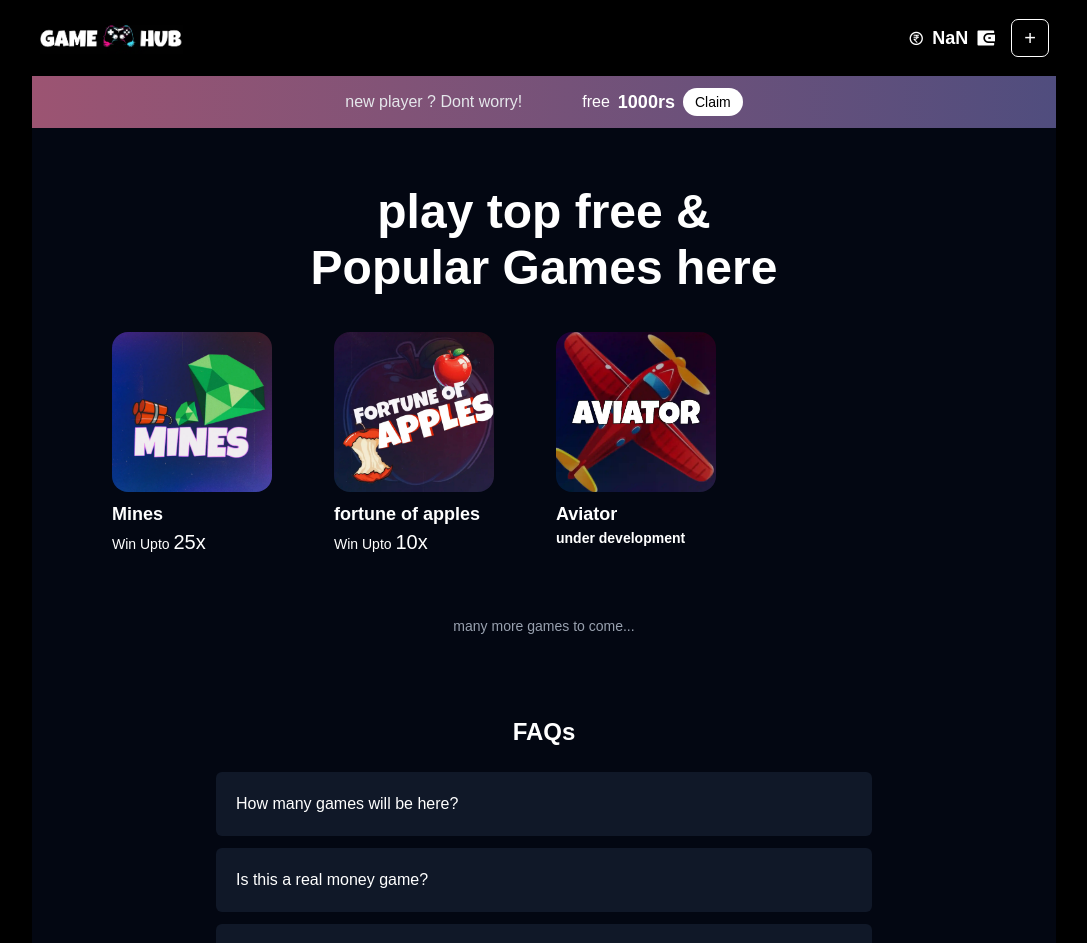
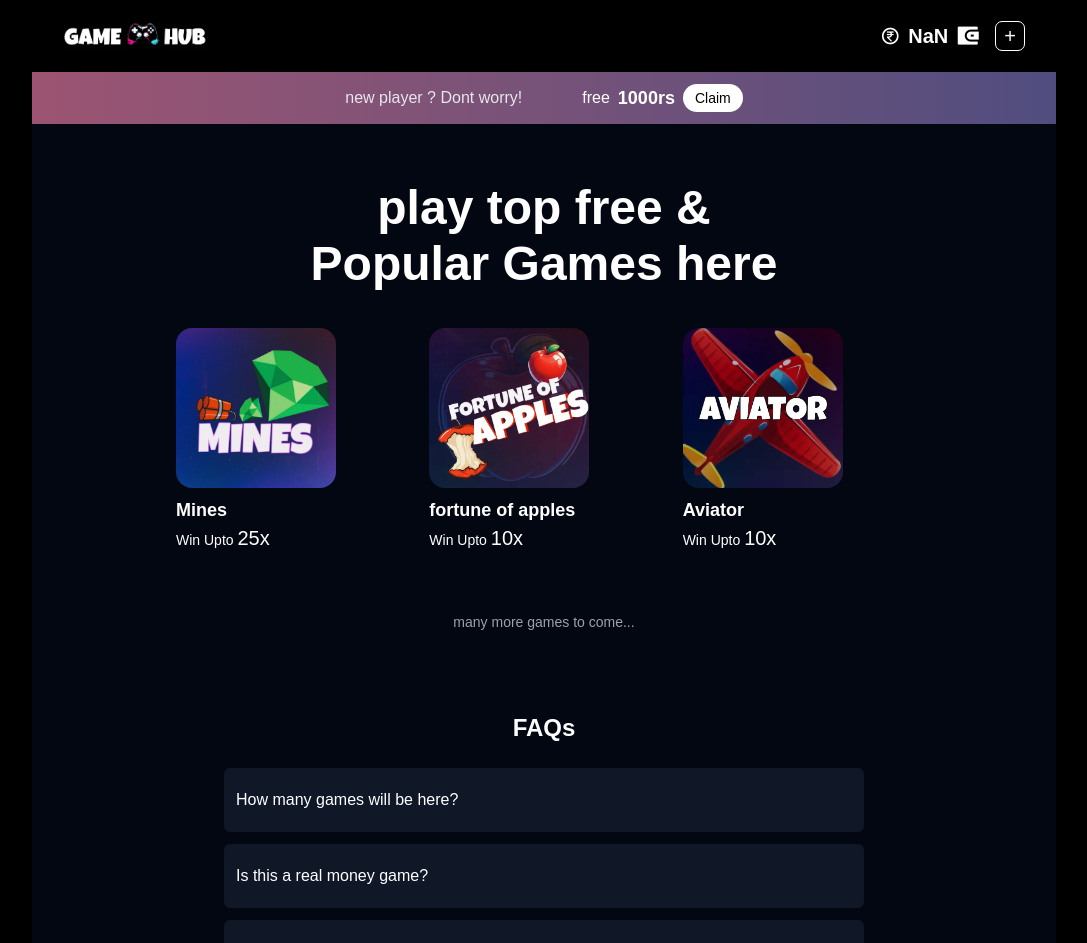
Before and after one commit to tech-Rajiv/gamehub, a React (Vite) app: page /#/ in a window 1280 px wide. Shown: the top 943 px of the page, without its empty margins (96-1183 px from the left). Built offline with nearby package versions, Linux system fonts and the light colour scheme; a web font is replaced by a local one.

Commit message:
fixed aligmnent og game container

```diff
--- a/src/components/Accordian.jsx
+++ b/src/components/Accordian.jsx
@@ -53,10 +53,10 @@ function Accordion() {
   };
 
   return (
-    <div className="max-w-2xl mx-auto mt-10 px-2 py-10">
+    <div className="max-w-2xl mx-auto mt-10 px-4 py-10">
       <h2 className="text-2xl font-semibold mb-6 text-center">FAQs</h2>
       {faqData.map((item, index) => (
-        <div key={index} className="bg-gray-900 rounded-md py-5 px-5 mb-3">
+        <div key={index} className="bg-gray-900 rounded-md py-5 px-3 mb-3">
           <div
             className="cursor-pointer font-medium"
             onClick={() => toggle(index)}
--- a/src/components/Catagory.jsx
+++ b/src/components/Catagory.jsx
@@ -6,8 +6,8 @@ import aviator from "../assets/aviator.webp"
 
 function Catagory() {
   return (
-    <div className="allGamesHere">
-      <div className="w-full h-full px-5 sm:px-20 grid grid-cols-2 sm:grid-cols-4 justify-center gap-6">
+    <div className="allGamesHere max-w-4xl mx-auto">
+      <div className=" w-full h-full px-5 sm:px-20 grid grid-cols-2 sm:grid-cols-3 justify-center gap-6">
 
         <NavLink
           to={"/mines"}
@@ -46,8 +46,8 @@ function Catagory() {
           </div>
           <div className="font-semibold text-lg">
          Aviator
-            <div className="text-sm font-base">
-              under development
+            <div className="text-sm font-normal">
+             Win Upto <span className="text-xl">10x</span>
             </div>
           </div>
         </NavLink>
--- a/src/components/Header.jsx
+++ b/src/components/Header.jsx
@@ -6,20 +6,20 @@ function Header() {
 
     const {walletBalance} = useContext(ContextGame)
   return (
-    <div className="flex py-5 justify-between px-2 items-center bg-black">
+    <div className="flex py-5 justify-between sm:px-8 px-5 items-center bg-black">
         <div className=""><img src={logo} className='h-8 w-full' alt="logo" /></div>
         <div className="flex  items-center">
           <div className="flex gap-2 items-center">
             <span className="">
-              <i className="ri-money-rupee-circle-line text-base"></i>
+              <i className="ri-money-rupee-circle-line text-xl"></i>
             </span>
-            <h1 className="text-lg font-semibold">{walletBalance}</h1>
+            <h1 className="text-xl  font-semibold">{walletBalance}</h1>
           </div>
           <div>
-            <i className="ri-wallet-3-fill text-xl ml-2"></i>
+            <i className="ri-wallet-3-fill text-2xl ml-2"></i>
           </div>
           <div className="ml-4">
-            <button  className="btn-outline text-xl">
+            <button  className="outline rounded-md px-2 text-xl">
                +
             </button>
           </div>
```
